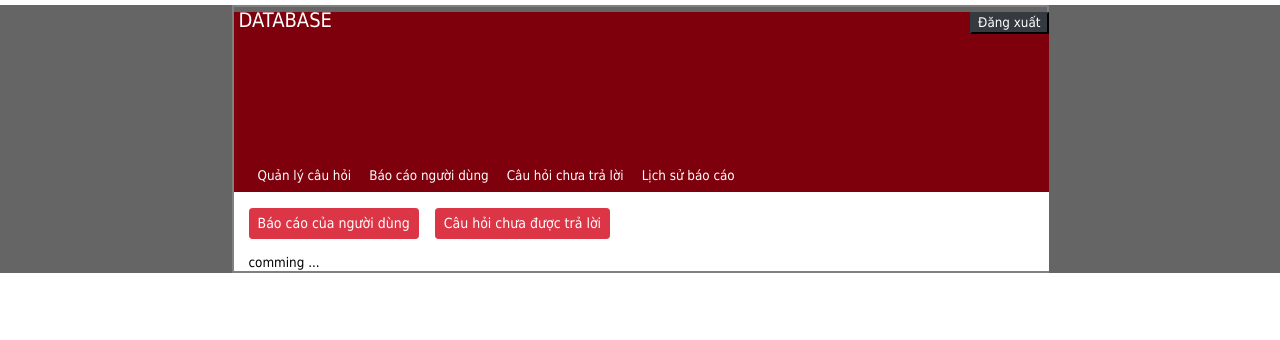
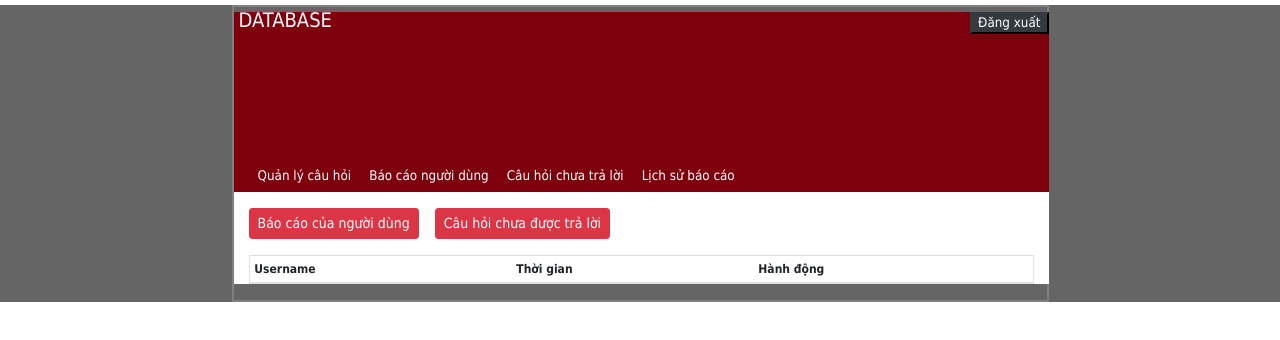
Before and after one commit to dautphuong/DtuBotFE, an Angular app in the folder DtuBot/: page /history in a window 1280 px wide. Shown: the top 340 px of the page. Built offline with nearby package versions, Linux system fonts and the light colour scheme.

Commit message:
update history report

```diff
--- a/DtuBot/src/app/history/history.component.html
+++ b/DtuBot/src/app/history/history.component.html
@@ -25,8 +25,25 @@
   </table>
   </ng-template>
   <ng-template #elseBlock>
-    <br><br>
-    comming ...
+    <table class="table table-striped table-sm mt-3 border" style="font-size: 12px;">
+      <thead>
+      <tr>
+        <th>Username</th>
+        <th>Thời gian</th>
+        <th>Hành động</th>
+      </tr>
+      </thead>
+      <tbody>
+      <ng-container *ngFor="let report of listReport">
+        <tr>
+          <td>{{report.respondent}}</td>
+          <td>{{report.timeReport}}</td>
+          <td>Đã xem : {{report.textReport}}</td>
+        </tr>
+      </ng-container>
+
+      </tbody>
+    </table>
   </ng-template>
 
 </div>
--- a/DtuBot/src/app/history/history.component.ts
+++ b/DtuBot/src/app/history/history.component.ts
@@ -1,6 +1,8 @@
 import {Component, OnInit} from '@angular/core';
 import {NonAnswer} from '../model/nonAnswer';
 import {ReportNonAnswerService} from '../service/report-non-answer.service';
+import {Report} from '../model/report';
+import {ReportService} from '../service/report.service';
 
 @Component({
   selector: 'app-history',
@@ -10,8 +12,10 @@ import {ReportNonAnswerService} from '../service/report-non-answer.service';
 export class HistoryComponent implements OnInit {
   listNonAnswer: NonAnswer[];
   checkReport = false;
+  listReport: Report[];
 
-  constructor(private nonAnswrService: ReportNonAnswerService) {
+  constructor(private nonAnswrService: ReportNonAnswerService,
+              private reportService: ReportService) {
 
   }
 
@@ -23,12 +27,14 @@ export class HistoryComponent implements OnInit {
     this.checkReport = true;
     this.nonAnswrService.findReport().subscribe(next => {
       this.listNonAnswer = next;
-      console.log(this.listNonAnswer);
     });
   }
 
+  // tslint:disable-next-line:typedef
   onClickReport() {
     this.checkReport = false;
-
+    this.reportService.findReport().subscribe(next => {
+      this.listReport = next;
+    });
   }
 }
--- a/DtuBot/src/app/service/report.service.ts
+++ b/DtuBot/src/app/service/report.service.ts
@@ -3,6 +3,7 @@ import {HttpClient} from '@angular/common/http';
 import {Observable} from 'rxjs';
 import {Report} from '../model/report';
 import {Intents} from '../model/intents';
+import {NonAnswer} from '../model/nonAnswer';
 
 @Injectable({
   providedIn: 'root'
@@ -24,4 +25,8 @@ export class ReportService {
   findReportById(id: number): Observable<Report> {
     return this.httpClient.get<Report>(this.URL + '/get-report/' + id);
   }
+
+  findReport(): Observable<Report[]> {
+    return this.httpClient.get<Report[]>(this.URL + '/list-report-history');
+  }
 }
```
